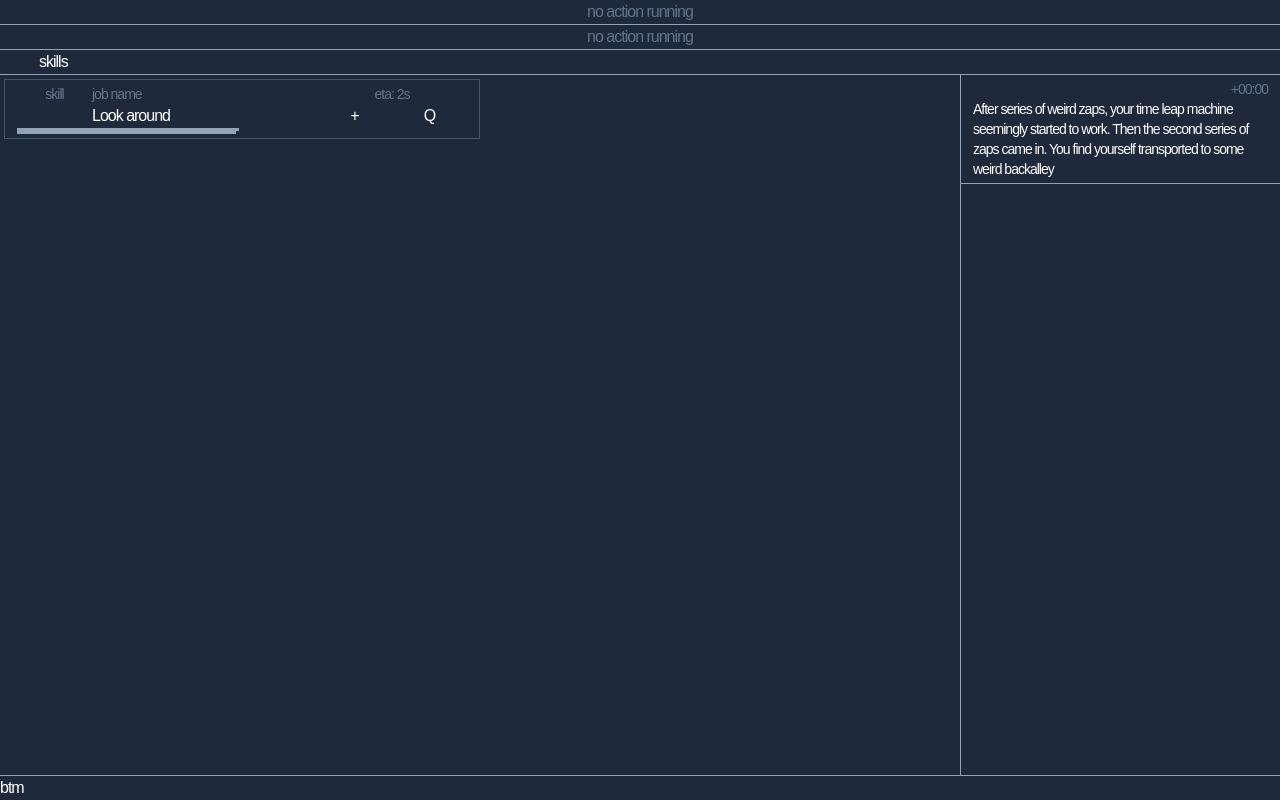
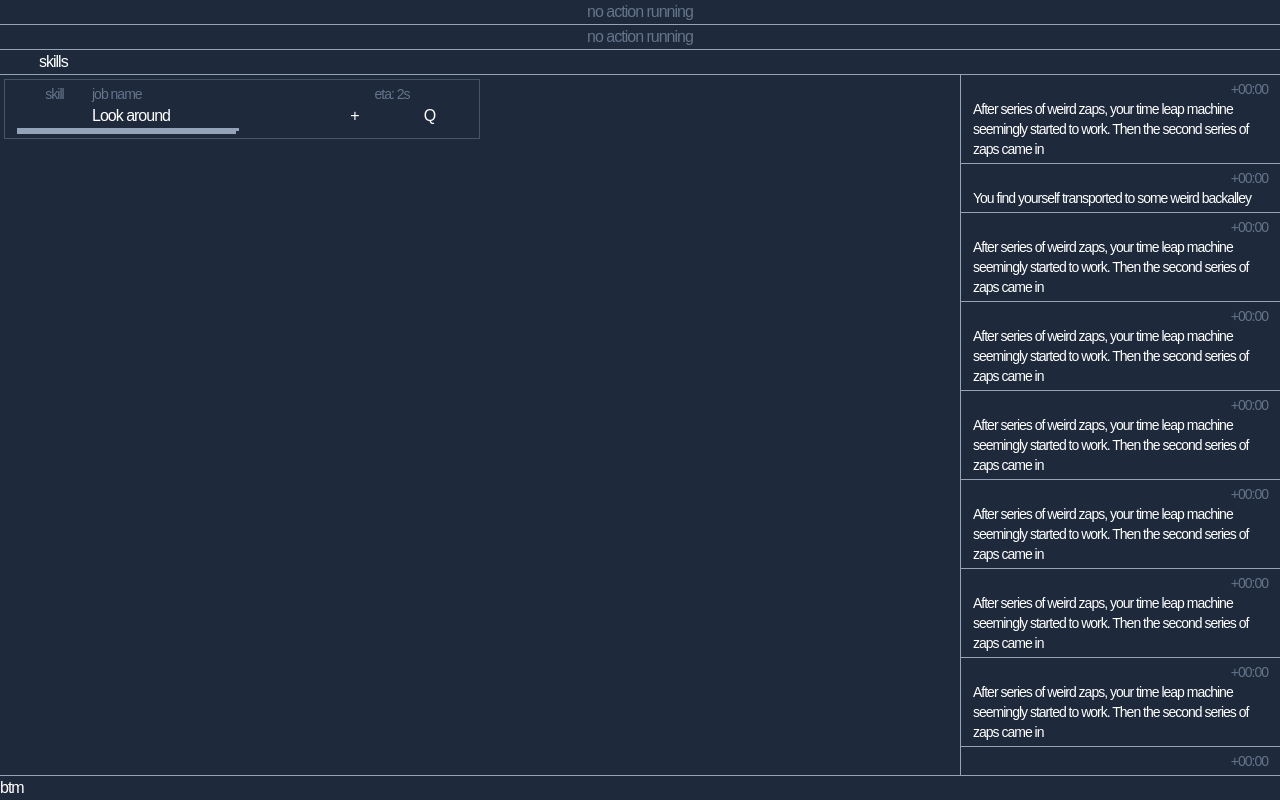
Before and after one commit to CountTo25/grindfesta, a Svelte app: page / in a window 1280 px wide. Built offline with nearby package versions, Linux system fonts and the light colour scheme; a web font is replaced by a local one.

Commit message:
thanx metal dude fuck css

```diff
--- a/src/App.svelte
+++ b/src/App.svelte
@@ -4,19 +4,20 @@
   import { gameState } from "./state";
 </script>
 
-<main>
+<main class="h-screen">
   <div class="grid h-full grid-cols-12 grid-rows-[auto_1fr_auto]">
+    <!-- Top header -->
     <div
-      class="col-span-12 grid grid-cols-12 text-center border-b-slate-400 border-b"
+      class="col-span-12 grid grid-cols-12 text-center border-b border-b-slate-400"
     >
       <div
-        class="col-span-12 border-b-slate-400 border-b"
+        class="col-span-12 border-b border-b-slate-400"
         class:text-slate-500={!$gameState.data.action}
       >
         {$gameState.data.action ?? "no action running"}
       </div>
       <div
-        class="col-span-12 border-b-slate-400 border-b"
+        class="col-span-12 border-b border-b-slate-400"
         class:text-slate-500={!$gameState.data.action}
       >
         {$gameState.data.action ?? "no action running"}
@@ -24,8 +25,12 @@
       <div class="col-span-12 grid grid-cols-12">skills</div>
     </div>
 
-    <div class="col-span-12 grid grid-cols-12 border-b-slate-400 border-b">
-      <div class="col-span-9">
+    <!-- Main content -->
+    <div
+      class="col-span-12 grid grid-cols-12 border-b border-b-slate-400 overflow-hidden flex-col"
+    >
+      <!-- Left main view -->
+      <div class="col-span-9 overflow-hidden">
         <Router
           routingSettings={{
             actions: Actions,
@@ -33,15 +38,23 @@
           currentRoute={$gameState.data.mainViewRoute}
         />
       </div>
-      <div class="col-span-3 border-l border-l-slate-400">
-        {#each $gameState.data.logEntries as { ts, text }}
-          <div class="border-b-slate-400 border-b px-3 py-1 text-sm">
-            <div class="text-right text-slate-500">+00:0{ts}</div>
-            <div>{text}</div>
-          </div>
-        {/each}
+
+      <!-- Log view -->
+      <div
+        class="col-span-3 border-l border-l-slate-400 h-full overflow-hidden flex flex-col"
+      >
+        <div class="overflow-y-auto flex-1">
+          {#each $gameState.data.logEntries as { ts, text }}
+            <div class="border-b border-b-slate-400 px-3 py-1 text-sm">
+              <div class="text-right text-slate-500">+00:0{ts}</div>
+              <div>{text}</div>
+            </div>
+          {/each}
+        </div>
       </div>
     </div>
+
+    <!-- Bottom bar -->
     <div class="col-span-12 grid grid-cols-12">btm</div>
   </div>
 </main>
--- a/src/types.ts
+++ b/src/types.ts
@@ -5,7 +5,55 @@ export class GameState {
     logEntries: [
       {
         ts: 0,
-        text: "After series of weird zaps, your time leap machine seemingly started to work. Then the second series of zaps came in. You find yourself transported to some weird backalley",
+        text: "After series of weird zaps, your time leap machine seemingly started to work. Then the second series of zaps came in",
+      },
+      {
+        ts: 0,
+        text: "You find yourself transported to some weird backalley",
+      },
+      {
+        ts: 0,
+        text: "After series of weird zaps, your time leap machine seemingly started to work. Then the second series of zaps came in",
+      },
+      {
+        ts: 0,
+        text: "After series of weird zaps, your time leap machine seemingly started to work. Then the second series of zaps came in",
+      },
+      {
+        ts: 0,
+        text: "After series of weird zaps, your time leap machine seemingly started to work. Then the second series of zaps came in",
+      },
+      {
+        ts: 0,
+        text: "After series of weird zaps, your time leap machine seemingly started to work. Then the second series of zaps came in",
+      },
+      {
+        ts: 0,
+        text: "After series of weird zaps, your time leap machine seemingly started to work. Then the second series of zaps came in",
+      },
+      {
+        ts: 0,
+        text: "After series of weird zaps, your time leap machine seemingly started to work. Then the second series of zaps came in",
+      },
+      {
+        ts: 0,
+        text: "After series of weird zaps, your time leap machine seemingly started to work. Then the second series of zaps came in",
+      },
+      {
+        ts: 0,
+        text: "After series of weird zaps, your time leap machine seemingly started to work. Then the second series of zaps came in",
+      },
+      {
+        ts: 0,
+        text: "After series of weird zaps, your time leap machine seemingly started to work. Then the second series of zaps came in",
+      },
+      {
+        ts: 0,
+        text: "After series of weird zaps, your time leap machine seemingly started to work. Then the second series of zaps came in",
+      },
+      {
+        ts: 0,
+        text: "After series of weird zaps, your time leap machine seemingly started to work. Then the second series of zaps came in",
       },
     ],
   };
```
